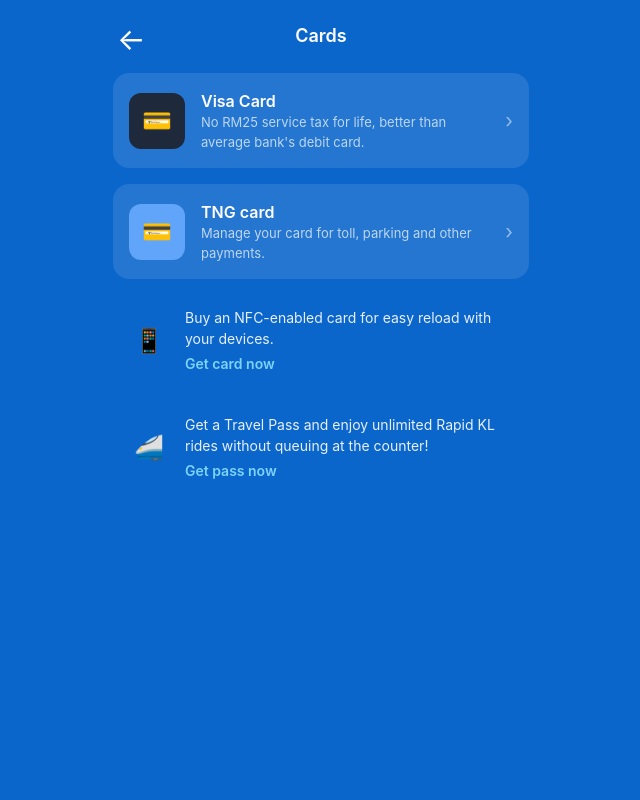
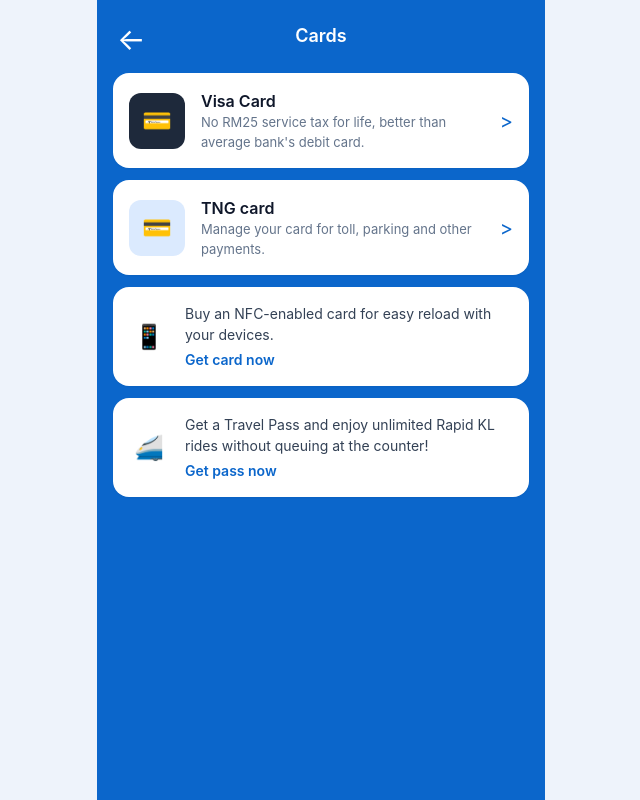
Before and after one commit to KaiJeng613/jomsantai-securityfraud-tngfinhack-frontend-2026, a Next.js app: page /cards in a window 1280 px wide. Shown: the whole page, without its empty margins (319-959 px from the left). Built offline with nearby package versions, Linux system fonts and the light colour scheme.

Commit message:
Fix some bugs

```diff
--- a/app/cards/page.tsx
+++ b/app/cards/page.tsx
@@ -1,68 +1,67 @@
-import Link from "next/link";
 import PageHeader from "@/components/PageHeader";
 
 export default function CardsPage() {
   return (
-    <main className="min-h-screen bg-[#0b66cb] text-white">
-      <div className="mx-auto max-w-md">
+    <main className="min-h-screen bg-[#eef3fb] text-slate-900">
+      <div className="mx-auto min-h-screen max-w-md bg-[#0b66cb]">
         {/* Header */}
-        <div className="px-5 pb-4 pt-6">
+        <div className="px-5 pb-4 pt-6 text-white">
           <PageHeader />
           <h1 className="text-center text-[18px] font-semibold -mt-8 mb-2">Cards</h1>
         </div>
 
-        <div className="space-y-4 px-4 pb-8">
+        <div className="space-y-3 px-4 pb-8">
           {/* Visa Card */}
-          <div className="flex items-center gap-4 rounded-2xl bg-white/10 p-4">
+          <div className="flex items-center gap-4 rounded-2xl bg-white p-4 shadow-sm">
             <div className="flex h-14 w-14 items-center justify-center rounded-xl bg-slate-800 text-2xl">
               💳
             </div>
             <div className="flex-1">
-              <p className="text-[16px] font-semibold">Visa Card</p>
-              <p className="text-[13px] text-white/70">
+              <p className="text-[16px] font-semibold text-slate-900">Visa Card</p>
+              <p className="text-[13px] text-slate-500">
                 No RM25 service tax for life, better than average bank&apos;s debit card.
               </p>
             </div>
-            <span className="text-xl text-white/50">›</span>
+            <span className="text-xl text-[#0b66cb]">&gt;</span>
           </div>
 
           {/* TNG Card */}
-          <div className="flex items-center gap-4 rounded-2xl bg-white/10 p-4">
-            <div className="flex h-14 w-14 items-center justify-center rounded-xl bg-blue-400 text-2xl">
+          <div className="flex items-center gap-4 rounded-2xl bg-white p-4 shadow-sm">
+            <div className="flex h-14 w-14 items-center justify-center rounded-xl bg-blue-100 text-2xl">
               💳
             </div>
             <div className="flex-1">
-              <p className="text-[16px] font-semibold">TNG card</p>
-              <p className="text-[13px] text-white/70">
+              <p className="text-[16px] font-semibold text-slate-900">TNG card</p>
+              <p className="text-[13px] text-slate-500">
                 Manage your card for toll, parking and other payments.
               </p>
             </div>
-            <span className="text-xl text-white/50">›</span>
+            <span className="text-xl text-[#0b66cb]">&gt;</span>
           </div>
 
           {/* NFC Card */}
-          <div className="flex items-center gap-4 px-4 py-3">
+          <div className="flex items-center gap-4 rounded-2xl bg-white px-4 py-4 shadow-sm">
             <div className="flex h-10 w-10 items-center justify-center text-2xl">
               📱
             </div>
             <div className="flex-1">
-              <p className="text-[14px] text-white/90">
+              <p className="text-[14px] text-slate-700">
                 Buy an NFC-enabled card for easy reload with your devices.
               </p>
-              <p className="mt-1 text-[14px] font-semibold text-sky-300">Get card now</p>
+              <p className="mt-1 text-[14px] font-semibold text-[#0b66cb]">Get card now</p>
             </div>
           </div>
 
           {/* Travel Pass */}
-          <div className="flex items-center gap-4 px-4 py-3">
+          <div className="flex items-center gap-4 rounded-2xl bg-white px-4 py-4 shadow-sm">
             <div className="flex h-10 w-10 items-center justify-center text-2xl">
               🚄
             </div>
             <div className="flex-1">
-              <p className="text-[14px] text-white/90">
+              <p className="text-[14px] text-slate-700">
                 Get a Travel Pass and enjoy unlimited Rapid KL rides without queuing at the counter!
               </p>
-              <p className="mt-1 text-[14px] font-semibold text-sky-300">Get pass now</p>
+              <p className="mt-1 text-[14px] font-semibold text-[#0b66cb]">Get pass now</p>
             </div>
           </div>
         </div>
--- a/app/taobao/page.tsx
+++ b/app/taobao/page.tsx
@@ -8,7 +8,7 @@
   {
     amount: "RM10",
     label: "Discount Voucher",
-    description: "【Taobao Zone】Taobao: RM10 Discount Voucher(...",
+    description: "[Taobao Zone] Taobao: RM10 Discount Voucher(...",
     price: "9.00",
     points: "50",
     originalPrice: "10.00",
@@ -16,7 +16,7 @@
   {
     amount: "RM30",
     label: "Discount Voucher",
-    description: "【Taobao Zone】Taobao: RM30 Discount Voucher(...",
+    description: "[Taobao Zone] Taobao: RM30 Discount Voucher(...",
     price: "28.50",
     points: "50",
     originalPrice: "30.00",
@@ -24,7 +24,7 @@
   {
     amount: "RM100",
     label: "Discount Voucher",
-    description: "【Taobao Zone】Taobao: RM100 Discount Voucher(...",
+    description: "[Taobao Zone] Taobao: RM100 Discount Voucher(...",
     price: "95.00",
     points: "100",
     originalPrice: "100.00",
@@ -32,7 +32,7 @@
   {
     amount: "RM200",
     label: "Discount Voucher",
-    description: "【Taobao Zone】Taobao: RM200 Discount Voucher(...",
+    description: "[Taobao Zone] Taobao: RM200 Discount Voucher(...",
     price: "190.00",
     points: "200",
     originalPrice: "200.00",
```
